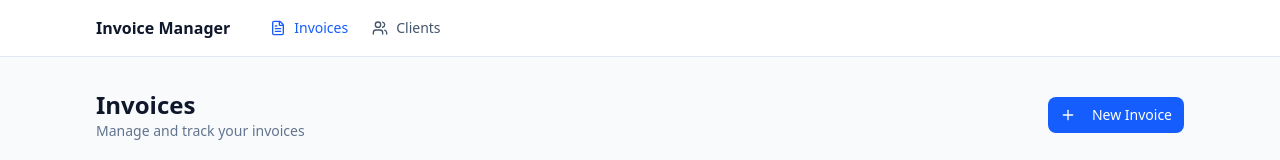
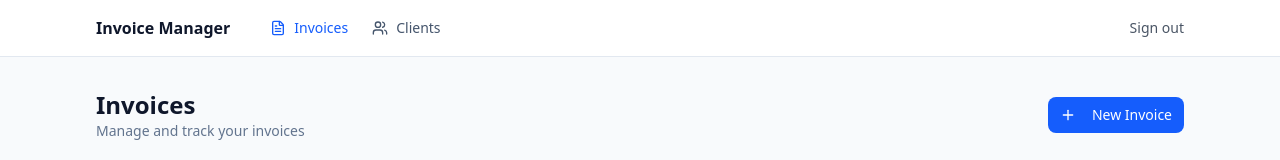
Before and after one commit to WTurunen/bank-mvp, a Next.js app: page / in a window 1280 px wide. Shown: the top 160 px of the page. Built offline with nearby package versions, Linux system fonts and the light colour scheme; no server answers; the database is empty.

Commit message:
feat(1.1.8b): add logout button to navigation header
Co-Authored-By: Claude Opus 4.5 <noreply@anthropic.com>

```diff
--- a/src/components/nav-header.tsx
+++ b/src/components/nav-header.tsx
@@ -2,6 +2,7 @@
 
 import Link from "next/link";
 import { usePathname } from "next/navigation";
+import { signOut } from "next-auth/react";
 import { FileText, Users } from "lucide-react";
 import { cn } from "@/lib/utils";
 
@@ -42,6 +43,12 @@ export function NavHeader() {
               </Link>
             );
           })}
+          <button
+            onClick={() => signOut({ callbackUrl: "/login" })}
+            className="text-sm text-gray-600 hover:text-gray-900 ml-auto"
+          >
+            Sign out
+          </button>
         </nav>
       </div>
     </header>
```
